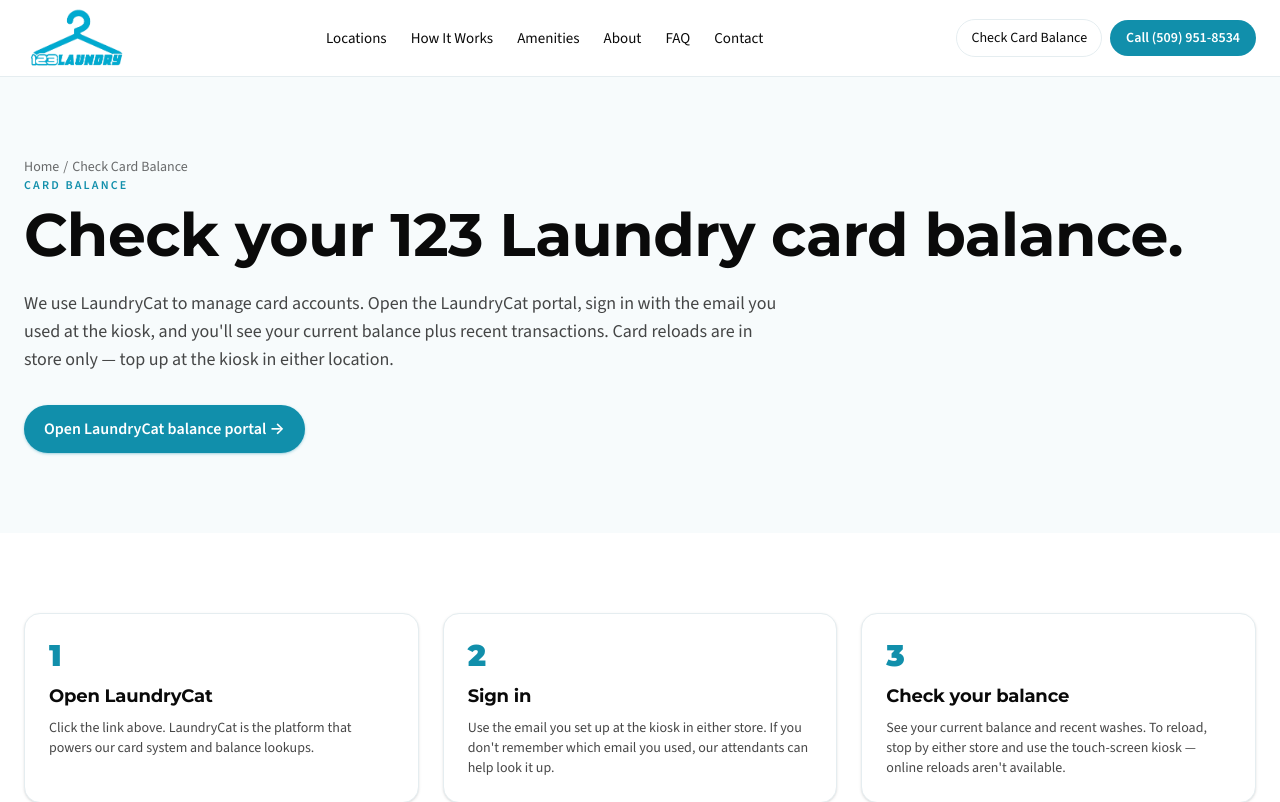
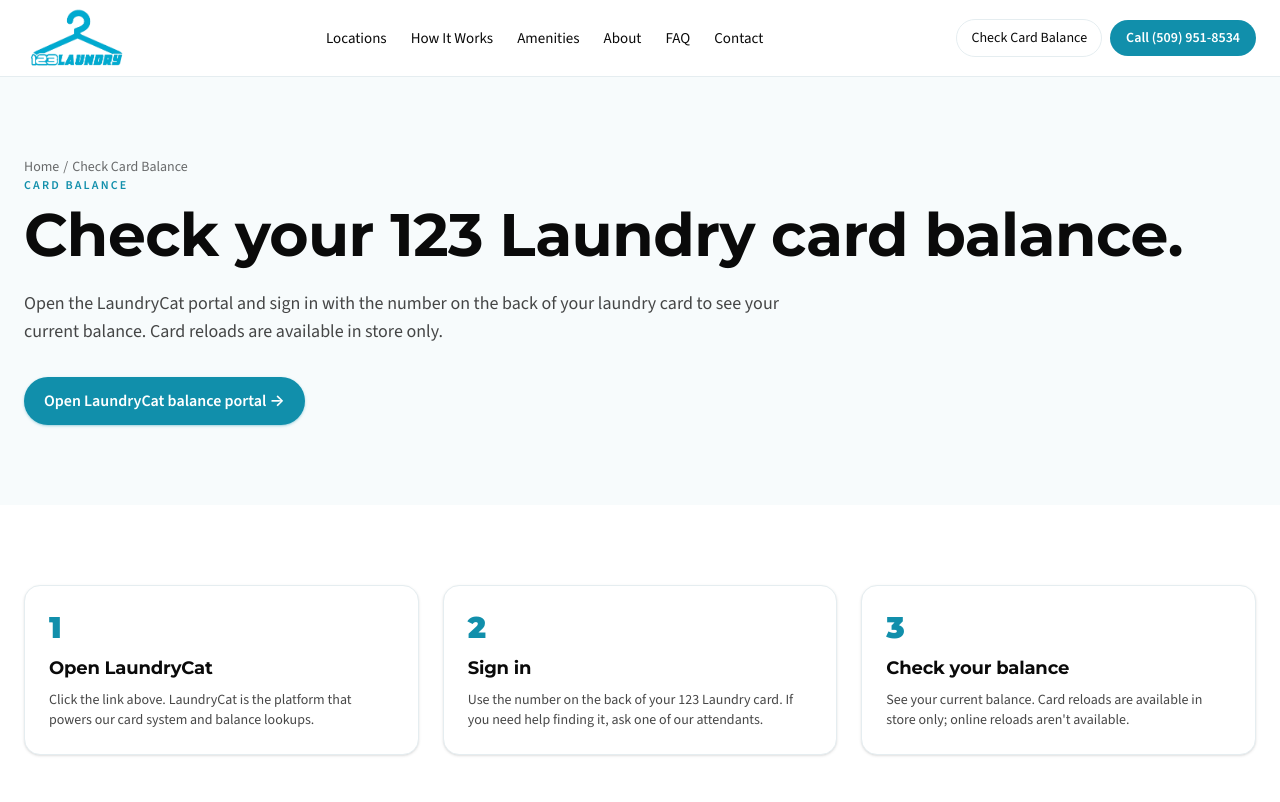
Before and after one commit to Teylersf/123-laundry-website, a Next.js app: page /check-balance in a window 1280 px wide. Shown: the top 802 px of the page. Built offline with nearby package versions, Linux system fonts and the light colour scheme.

Commit message:
Correct LaundryCat balance instructions

```diff
--- a/src/app/check-balance/page.tsx
+++ b/src/app/check-balance/page.tsx
@@ -12,7 +12,7 @@
 export const metadata: Metadata = {
   title: "Check Card Balance — 123 Laundry on LaundryCat",
   description:
-    "Check your 123 Laundry card balance and view recent transactions through our LaundryCat partner portal — anytime, from any device. Card reloads are in store only.",
+    "Check your 123 Laundry card balance through our LaundryCat partner portal. Card reloads are available in store only.",
   alternates: { canonical: "/check-balance" },
 };
 
@@ -24,10 +24,9 @@
         <SectionEyebrow>Card balance</SectionEyebrow>
         <SectionHeading level={1}>Check your 123 Laundry card balance.</SectionHeading>
         <p className="mt-6 max-w-3xl text-lg text-ink/75">
-          We use LaundryCat to manage card accounts. Open the LaundryCat
-          portal, sign in with the email you used at the kiosk, and you'll see
-          your current balance plus recent transactions. Card reloads are in
-          store only — top up at the kiosk in either location.
+          Open the LaundryCat portal and sign in with the number on the back of
+          your laundry card to see your current balance. Card reloads are
+          available in store only.
         </p>
         <div className="mt-8 flex flex-wrap gap-3">
           <Button href={BUSINESS.cardBalanceUrl} external>
@@ -50,18 +49,16 @@
             <div className="font-display text-3xl font-black text-brand">2</div>
             <h2 className="mt-2 font-display text-lg font-bold">Sign in</h2>
             <p className="mt-2 text-sm text-ink/75">
-              Use the email you set up at the kiosk in either store. If you
-              don't remember which email you used, our attendants can help
-              look it up.
+              Use the number on the back of your 123 Laundry card. If you need
+              help finding it, ask one of our attendants.
             </p>
           </Card>
           <Card>
             <div className="font-display text-3xl font-black text-brand">3</div>
             <h2 className="mt-2 font-display text-lg font-bold">Check your balance</h2>
             <p className="mt-2 text-sm text-ink/75">
-              See your current balance and recent washes. To reload, stop by
-              either store and use the touch-screen kiosk — online reloads
-              aren't available.
+              See your current balance. Card reloads are available in store
+              only; online reloads aren't available.
             </p>
           </Card>
         </div>
```
